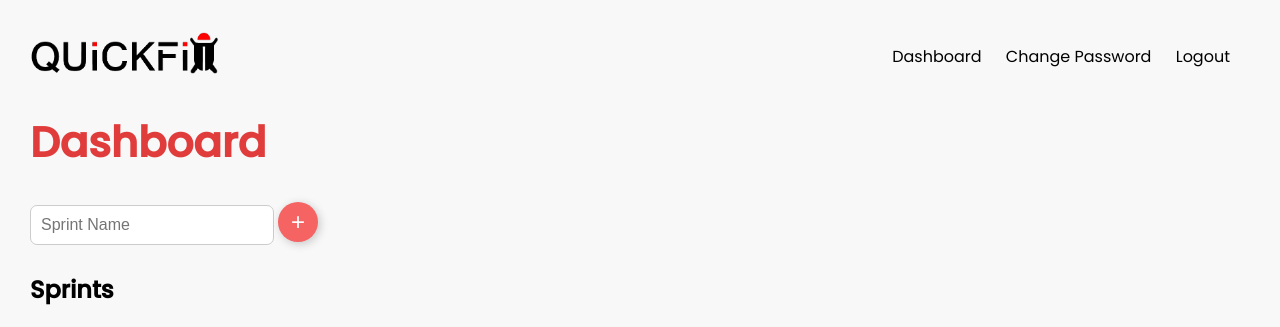
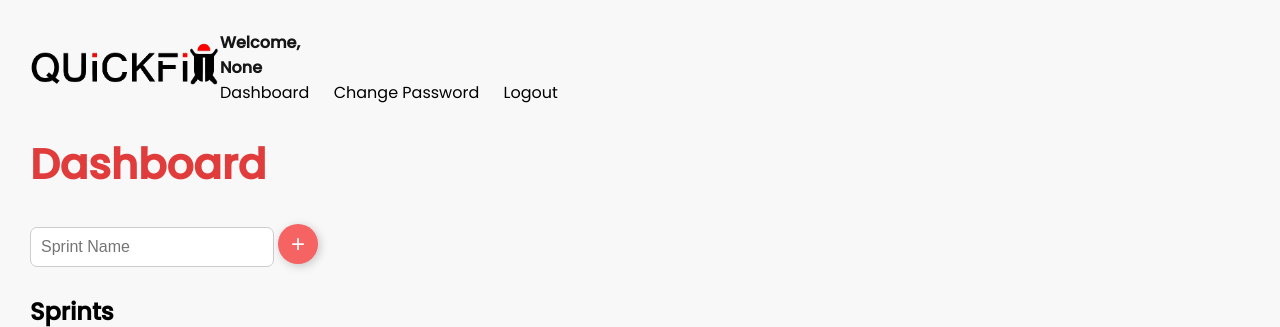
Before and after one commit to Karishvan/QuickFix, a Flask app: page /dashboard in a window 1280 px wide; the page is wider, and only the part inside the window is pictured. Shown: the top 327 px of that part. Run offline with Flask 3, Linux system fonts and the light colour scheme.

Commit message:
name push

```diff
--- a/app.py
+++ b/app.py
@@ -65,6 +65,8 @@ def login():
     form = LoginForm()
     if form.validate_on_submit():
         username = form.username.data
+        session['username'] = username
+
         password = form.password.data
         # Query the user from the database by username
         user = User.query.filter_by(username=username).first()
@@ -211,8 +213,9 @@ def dashboard():
 
     # Generate the bar chart of sprint bug counts
     graph = generate_graph(sprints, sprint_bug_counts)
+    username = session.get('username')
 
-    return render_template('dashboard.html', sprints=sprints, sprint_bug_counts=sprint_bug_counts, graph=graph)
+    return render_template('dashboard.html', sprints=sprints, sprint_bug_counts=sprint_bug_counts, graph=graph, username=username)
 
 @app.route('/sprint/<int:sprint_id>')
 def sprint_page(sprint_id):
--- a/static/dashboard.css
+++ b/static/dashboard.css
@@ -194,3 +194,9 @@ input[type="text"]:focus {
 .remove-btn:hover {
     background-color: rgb(202, 51, 51);
 }
+
+.username {
+    font-weight: bold;
+    margin-right: 1190px;
+    color: rgb(22, 22, 22);
+}
--- a/templates/dashboard.html
+++ b/templates/dashboard.html
@@ -17,11 +17,13 @@
         <div class="navbar-container">
             <a href="/"><img src="../static/quickfix_logo.png" alt="QuickFix Logo" class="logo"></a>
             <div class="navbar-links">
+                <span class="username">Welcome, {{ username }}</span>
                 <a href="{{ url_for('dashboard') }}" class="nav">Dashboard</a>
                 <a href="{{ url_for('change_password') }}" class="nav">Change Password</a>
                 <a href="{{ url_for('logout') }}" class="nav">Logout</a>
             </div>
         </div>
+
     </body>
 
     <h1 class="dashboard-heading">Dashboard</h1>
```
Also changed, not shown: instance/quickFix.db.
